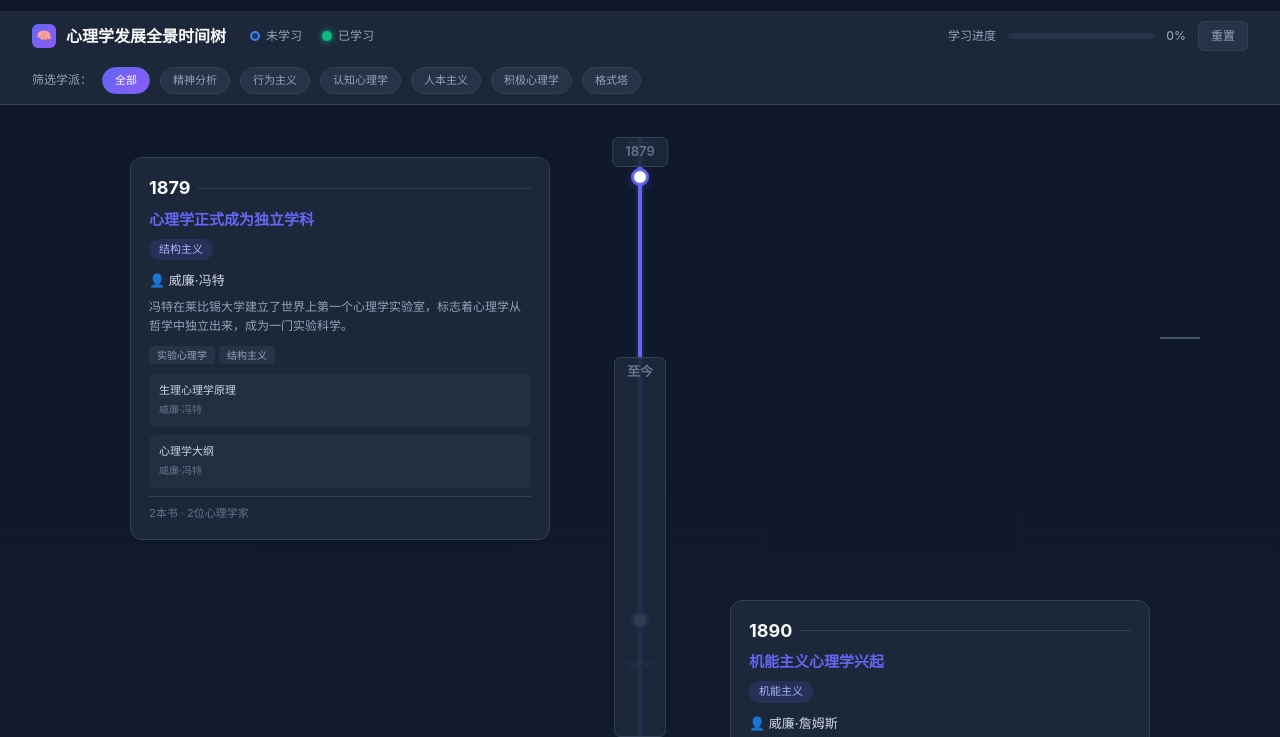
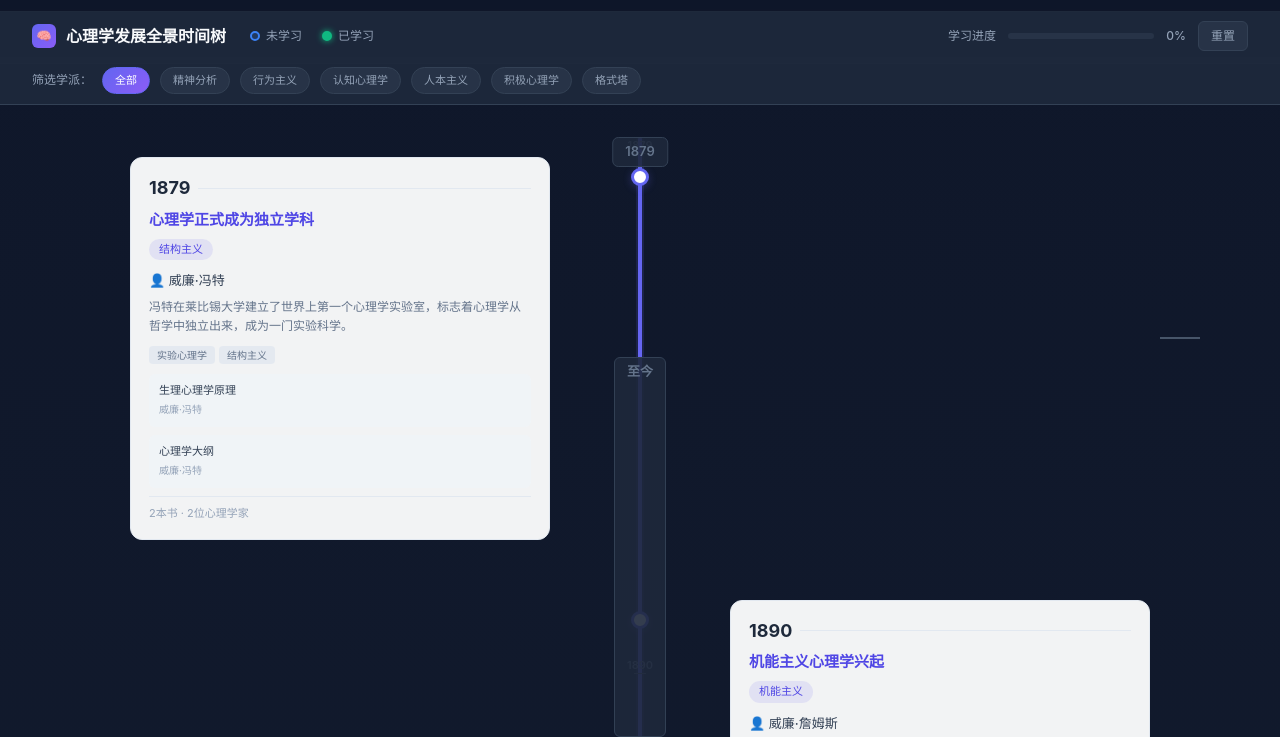
Before and after one commit to xrefxref/psychology-knowledge-tree, a plain HTML site: page timeline.html in a window 1280 px wide. Shown: the part 43-780 px from the top of the page. Drawn offline with nearby package versions, Linux system fonts and the light colour scheme.

Commit message:
时间树卡片改为白色底色，修复文字可见性

```diff
--- a/timeline.html
+++ b/timeline.html
@@ -309,8 +309,8 @@
   .info-card {
     width: 420px;
     padding: 16px 18px;
-    background: rgba(30, 41, 59, 0.95);
-    border: 1px solid #334155;
+    background: rgba(255, 255, 255, 0.95);
+    border: 1px solid #e2e8f0;
     border-radius: 12px;
     font-size: 13px;
     line-height: 1.6;
@@ -318,6 +318,7 @@
     transition: all 0.3s cubic-bezier(0.4, 0, 0.2, 1);
     overflow: hidden;
     position: relative;
+    color: #1e293b;
   }
   .info-card::before {
     content: '';
@@ -332,7 +333,7 @@
   }
   .info-card:hover {
     z-index: 10;
-    box-shadow: 0 12px 40px rgba(0,0,0,0.3);
+    box-shadow: 0 12px 40px rgba(0,0,0,0.15);
     transform: translateY(-4px) scale(1.01);
     border-color: #6366f1;
   }
@@ -359,7 +360,7 @@
 
   .card-year {
     font-weight: 700;
-    color: #f8fafc;
+    color: #1e293b;
     font-size: 18px;
     margin-bottom: 6px;
     display: flex;
@@ -370,11 +371,11 @@
     content: '';
     flex: 1;
     height: 1px;
-    background: #334155;
+    background: #e2e8f0;
   }
   .card-title {
     font-weight: 600;
-    color: #6366f1;
+    color: #4f46e5;
     font-size: 15px;
     margin-bottom: 8px;
     line-height: 1.4;
@@ -382,21 +383,21 @@
   .card-school {
     display: inline-block;
     padding: 2px 10px;
-    background: rgba(99, 102, 241, 0.15);
-    color: #a5b4fc;
+    background: rgba(79, 70, 229, 0.1);
+    color: #4f46e5;
     border-radius: 999px;
     font-size: 11px;
     margin-bottom: 10px;
     font-weight: 500;
   }
   .card-figure {
-    color: #cbd5e1;
+    color: #334155;
     margin-bottom: 6px;
     font-weight: 500;
     font-size: 13px;
   }
   .card-desc {
-    color: #94a3b8;
+    color: #64748b;
     font-size: 12px;
     line-height: 1.6;
     margin-bottom: 10px;
@@ -409,41 +410,41 @@
   }
   .card-tag {
     padding: 1px 8px;
-    background: rgba(51, 65, 85, 0.5);
-    color: #94a3b8;
+    background: rgba(226, 232, 240, 0.8);
+    color: #64748b;
     border-radius: 4px;
     font-size: 10px;
   }
   .card-book {
-    background: rgba(51, 65, 85, 0.3);
+    background: rgba(241, 245, 249, 0.8);
     padding: 8px 10px;
     border-radius: 6px;
     margin-bottom: 8px;
     font-size: 11px;
-    color: #94a3b8;
+    color: #64748b;
   }
   .card-book-title {
     font-weight: 500;
-    color: #cbd5e1;
+    color: #334155;
     display: block;
     margin-bottom: 2px;
   }
   .card-book-author {
-    color: #64748b;
+    color: #94a3b8;
     font-size: 10px;
   }
   .card-status {
     margin-top: 8px;
     padding-top: 8px;
-    border-top: 1px solid #334155;
+    border-top: 1px solid #e2e8f0;
     font-size: 11px;
-    color: #64748b;
+    color: #94a3b8;
     display: flex;
     align-items: center;
     justify-content: space-between;
   }
   .card-status .learned-tag {
-    color: #10b981;
+    color: #059669;
     font-weight: 600;
     display: flex;
     align-items: center;
```
